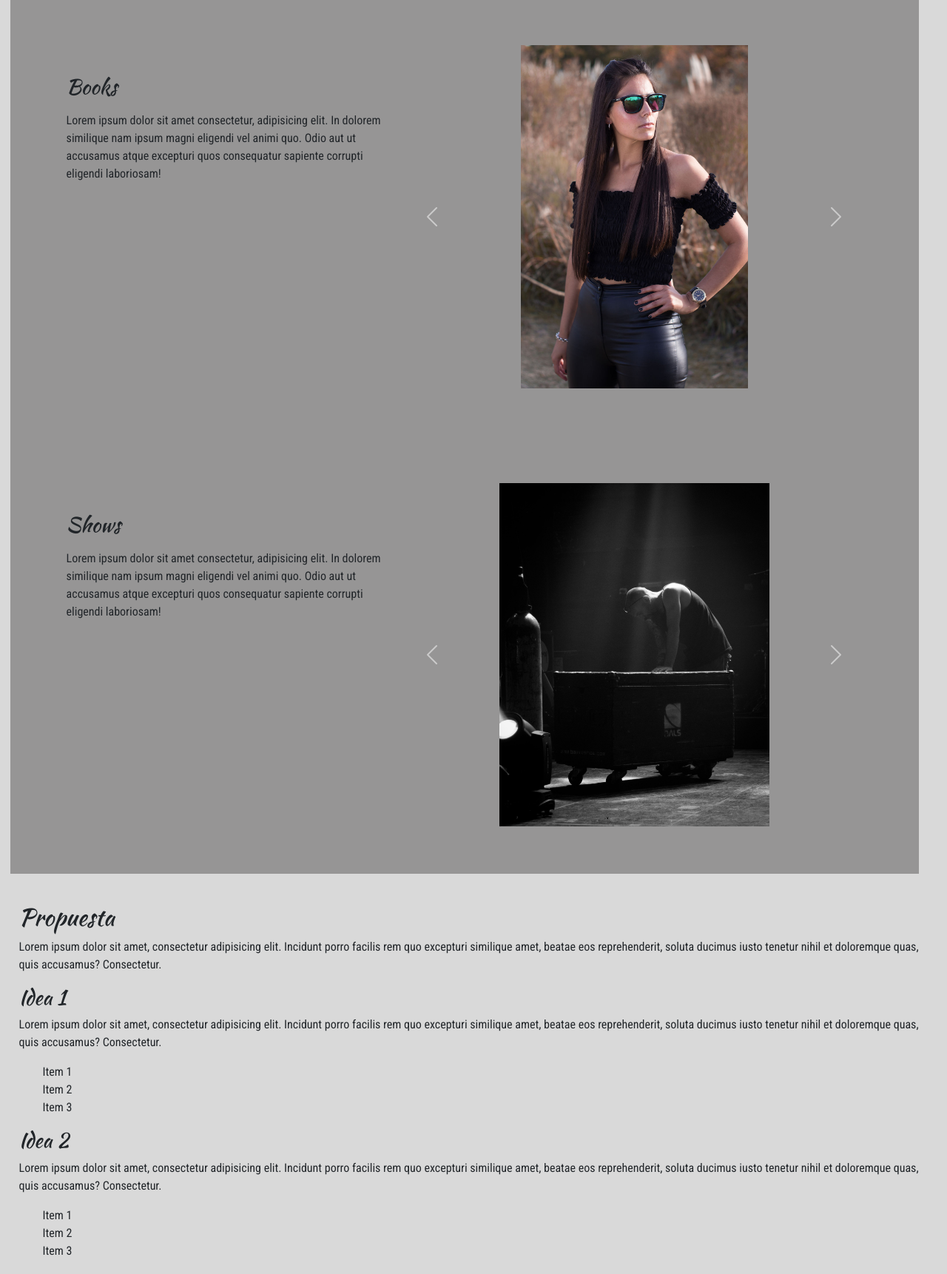
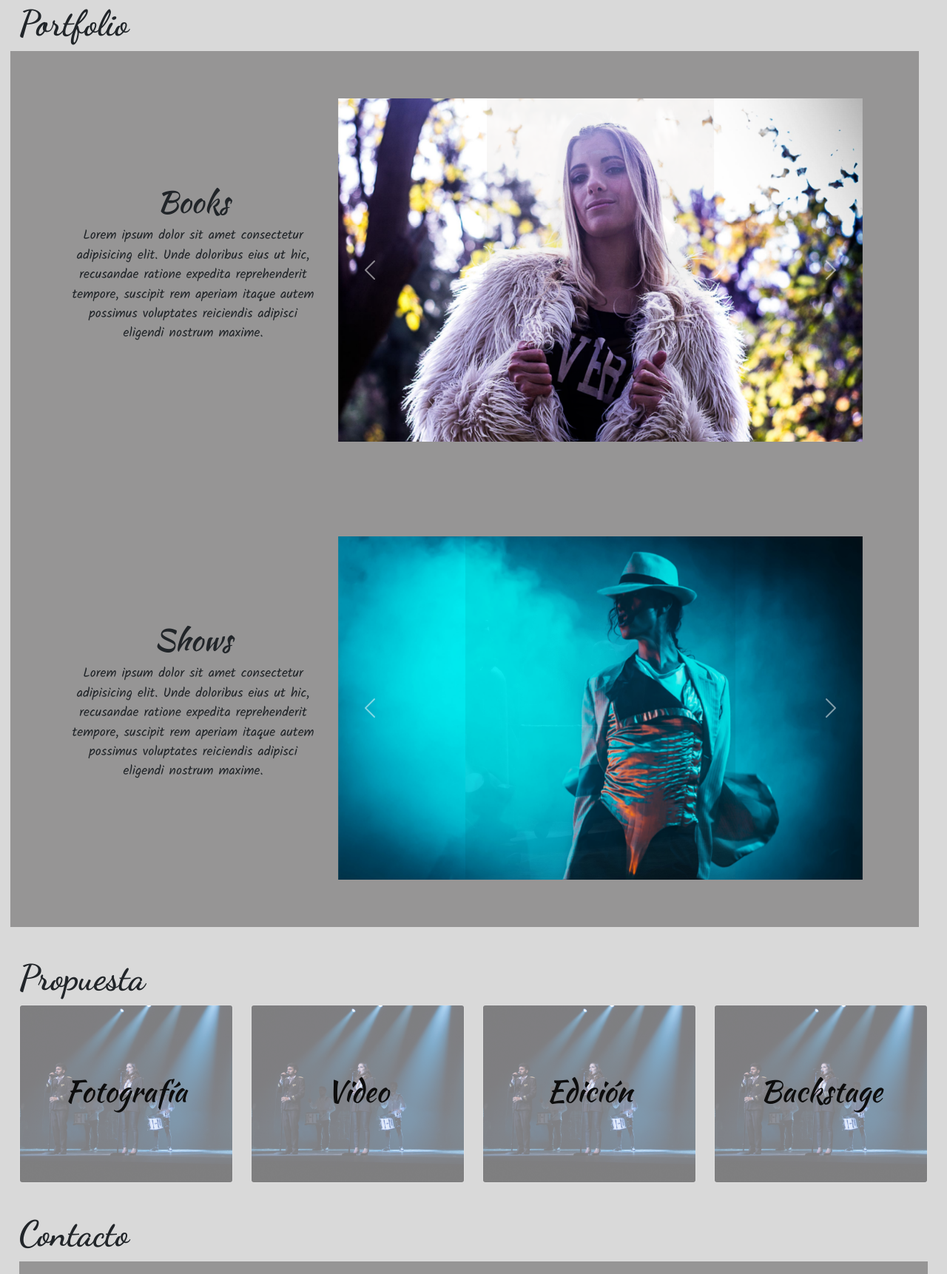
Before and after one commit to mmakenn/hernanmeldifotografia, a website: page pages/website.html in a window 1280 px wide. Shown: the part 578-2300 px from the top of the page at 74% size. Drawn offline with nearby package versions, Linux system fonts and the light colour scheme.

Commit message:
Se modificaron los íconos de redes sociales y su disposición. Se agregó el formato definitivo de las secciones Portfolio y Propuesta. Se modificaron los font-family y ahora estos se importan desde el css, y no desde el HTML

```diff
--- a/index.html
+++ b/index.html
@@ -12,12 +12,6 @@
     <!-- Bootstrap -->
     <link href="https://cdn.jsdelivr.net/npm/bootstrap@5.0.1/dist/css/bootstrap.min.css" rel="stylesheet" integrity="sha384-+0n0xVW2eSR5OomGNYDnhzAbDsOXxcvSN1TPprVMTNDbiYZCxYbOOl7+AMvyTG2x" crossorigin="anonymous">
 
-    <!-- Fonts -->
-    <link rel="preconnect" href="https://fonts.gstatic.com">
-    <link href="https://fonts.googleapis.com/css2?family=Roboto+Condensed&display=swap" rel="stylesheet">
-    <link href="https://fonts.googleapis.com/css2?family=Noto+Sans+JP&display=swap" rel="stylesheet">
-    <link href="https://fonts.googleapis.com/css2?family=Kaushan+Script&display=swap" rel="stylesheet">
-
     <!-- CSS -->
     <link rel="stylesheet" href="css/style.css">
 
@@ -29,7 +23,7 @@
         <img class="hm-logo" src="images/logo-byn.png" alt="Logo Hernán Meldi en Blanco y Negro" loading='lazy'>
         <img class="hm-sign" src="images/firma_gris.png" alt="Firma Hernán Meldi" loading='lazy'>
         <h1 class="fs-5">BOOKS | EVENTOS | FIESTAS | BODAS</h1>
-        <h2 class="fs-6">Fotografía, video, edición.</h2>
+        <h2 class="fs-5">Fotografía, video, edición.</h2>
     </header>
 
     <div>
@@ -48,26 +42,22 @@
         <ul>
             <li> <!-- Boton Instagram -->
                 <a href="https://www.instagram.com/hernanmeldi/" target="_blank">
-                    <img src="icons/instagram-logo.png" alt="Instagram Logo">
-                    <span>Instagram</span>
+                    <img src="icons/instagram-logo.svg" alt="Instagram Logo">
                 </a>
             </li>
             <li> <!-- Boton Pixieset -->
                 <a href="https://hernanmeldi.pixieset.com/" target="_blank">
-                    <img src="icons/p-logo.png" alt="Pixieset Logo">
-                    <span>Pixieset</span>
+                    <img src="icons/p-logo.svg" alt="Pixieset Logo">
                 </a>
             </li>
             <li> <!-- Boton WhatsApp -->
                 <a href="https://wa.link/ai9hd8" target="_blank">
-                    <img src="icons/whatsapp-logo.png" alt="WhatsApp Logo">
-                    <span>WhatsApp</span>
+                    <img src="icons/whatsapp-logo.svg" alt="WhatsApp Logo">
                 </a>
             </li>
             <li> <!-- Boton GoogleMaps -->
                 <a href="https://goo.gl/maps/PgRsoESzAJu4oU3i6" target="_blank">
-                    <img src="icons/maps-logo.png" alt="GoogleMaps Logo">
-                    <span>Buenos Aires, Argentina.</span>
+                    <img src="icons/maps-logo.svg" alt="GoogleMaps Logo">
                 </a>
             </li>
         </ul>
--- a/pages/website.html
+++ b/pages/website.html
@@ -11,12 +11,6 @@
     <!-- Importaciones para darle el estilo de la página -->
     <!-- Bootstrap -->
     <link href="https://cdn.jsdelivr.net/npm/bootstrap@5.0.1/dist/css/bootstrap.min.css" rel="stylesheet" integrity="sha384-+0n0xVW2eSR5OomGNYDnhzAbDsOXxcvSN1TPprVMTNDbiYZCxYbOOl7+AMvyTG2x" crossorigin="anonymous">
-
-    <!-- Fonts -->
-    <link rel="preconnect" href="https://fonts.gstatic.com">
-    <link href="https://fonts.googleapis.com/css2?family=Roboto+Condensed&display=swap" rel="stylesheet">
-    <link href="https://fonts.googleapis.com/css2?family=Noto+Sans+JP&display=swap" rel="stylesheet">
-    <link href="https://fonts.googleapis.com/css2?family=Kaushan+Script&display=swap" rel="stylesheet">
 
     <!-- CSS -->
     <link rel="stylesheet" href="../css/style.css">
@@ -61,7 +55,7 @@
     </header>
 
     <section class="website-contents">
-        <div class="about-me content-container" id="about-me" data-aos="zoom-in-down" data-aos-duration="1000">
+        <div class="about-me content-container" id="about-me">
             <!-- Foto de perfil -->
             <img src="../images/foto-perfil.jpg" alt="Foto de Hernán sosteniendo una cámara antigua" loading='lazy'>
             <div class="text-container">
@@ -86,13 +80,13 @@
             En tablet y mobile: Descripción arriba y Carousel debajo. -->
             <div class="container-fluid row content">
                 <!-- Subtítulo y descripción -->
-                <div class="container col-lg-5 col-12">
+                <div class="container col-lg-4 col-12 subtitle-container">
                     <h3>Books</h3>
-                    <p>Lorem ipsum dolor sit amet consectetur, adipisicing elit. In dolorem similique nam ipsum magni eligendi vel animi quo. Odio aut ut accusamus atque excepturi quos consequatur sapiente corrupti eligendi laboriosam!</p>
+                    <p>Lorem ipsum dolor sit amet consectetur adipisicing elit. Unde doloribus eius ut hic, recusandae ratione expedita reprehenderit tempore, suscipit rem aperiam itaque autem possimus voluptates reiciendis adipisci eligendi nostrum maxime.</p>
                 </div>
 
                 <!-- Carousel -->
-                <div id="carouselBooks" class="carousel slide carousel-fade col-lg-7 col-12" data-bs-ride="carousel">
+                <div id="carouselBooks" class="carousel slide carousel-fade col-lg-8 col-12" data-bs-ride="carousel">
                     <!-- Contenido -->
                     <div class="carousel-inner">
                         <div class="carousel-item active w-100 d-flex justify-content-center align-items-center horizontal-photo-container">
@@ -126,13 +120,13 @@
             En tablet y mobile: Descripción arriba y Carousel debajo. -->
             <div class="container-fluid row content">
                 <!-- Subtítulo y descripción -->
-                <div class="container col-lg-5 col-12">
+                <div class="container col-lg-4 col-12 subtitle-container">
                     <h3>Shows</h3>
-                    <p>Lorem ipsum dolor sit amet consectetur, adipisicing elit. In dolorem similique nam ipsum magni eligendi vel animi quo. Odio aut ut accusamus atque excepturi quos consequatur sapiente corrupti eligendi laboriosam!</p>
+                    <p>Lorem ipsum dolor sit amet consectetur adipisicing elit. Unde doloribus eius ut hic, recusandae ratione expedita reprehenderit tempore, suscipit rem aperiam itaque autem possimus voluptates reiciendis adipisci eligendi nostrum maxime.</p>
                 </div>
 
                 <!-- Carousel -->
-                <div id="carouselTheater" class="carousel slide carousel-fade col-lg-7 col-12" data-bs-ride="carousel">
+                <div id="carouselTheater" class="carousel slide carousel-fade col-lg-8 col-12" data-bs-ride="carousel">
                     <!-- Contenido -->
                     <div class="carousel-inner">
                         <div class="carousel-item active w-100 d-flex justify-content-center align-items-center horizontal-photo-container">
@@ -162,43 +156,47 @@
             </div>
         </div>
 
-        <div class="proposal content-container" id="proposal" data-aos="zoom-in-down" data-aos-duration="1000">
+        <div class="proposal content-container" id="proposal">
             <h2>Propuesta</h2>
-            <!-- Breve descripción -->
-            <p>
-                Lorem ipsum dolor sit amet, consectetur adipisicing elit. Incidunt porro facilis rem quo excepturi similique amet, beatae eos reprehenderit, soluta ducimus iusto tenetur nihil et doloremque quas, quis accusamus? Consectetur.
-            </p>
             <!-- Servicios contemplados -->
+            <div class="row row-cols-1 row-cols-md-2 row-cols-lg-4 g-4">
+                <div class="col">
+                    <div class="card">
+                        <img src="../images/theater/tc1.jpg" class="card-img w-auto" alt="...">
+                        <div class="card-img-overlay">
+                            <h3 class="card-title">Fotografía</h3>
+                        </div>
+                    </div>
+                </div>
+                <div class="col">
+                    <div class="card">
+                        <img src="../images/theater/tc1.jpg" class="card-img w-auto" alt="...">
+                        <div class="card-img-overlay">
+                            <h3 class="card-title">Video</h3>
+                        </div>
+                    </div>
+                </div>
+                <div class="col">
+                    <div class="card">
+                        <img src="../images/theater/tc1.jpg" class="card-img w-auto" alt="...">
+                        <div class="card-img-overlay">
+                            <h3 class="card-title">Edición</h3>
+                        </div>
+                    </div>
+                </div>
+                <div class="col">
+                    <div class="card text-center">
+                        <img src="../images/theater/tc1.jpg" class="card-img w-auto" alt="...">
+                        <div class="card-img-overlay">
+                            <h3 class="card-title">Backstage</h3>
+                        </div>
+                    </div>
+                </div>
+            </div>
 
-            <div class="idea">
-                <h3>Idea 1</h3>
-                <!-- Breve descripción -->
-                <p>
-                    Lorem ipsum dolor sit amet, consectetur adipisicing elit. Incidunt porro facilis rem quo excepturi similique amet, beatae eos reprehenderit, soluta ducimus iusto tenetur nihil et doloremque quas, quis accusamus? Consectetur.
-                </p>
-                <!-- Servicios contemplados -->
-                <ul>
-                    <li>Item 1</li>
-                    <li>Item 2</li>
-                    <li>Item 3</li>
-                </ul>
-            </div>
-            <div class="idea">
-                <h3>Idea 2</h3>
-                <!-- Breve descripción -->
-                <p>
-                    Lorem ipsum dolor sit amet, consectetur adipisicing elit. Incidunt porro facilis rem quo excepturi similique amet, beatae eos reprehenderit, soluta ducimus iusto tenetur nihil et doloremque quas, quis accusamus? Consectetur.
-                </p>
-                <!-- Servicios contemplados -->
-                <ul>
-                    <li>Item 1</li>
-                    <li>Item 2</li>
-                    <li>Item 3</li>
-                </ul>
-            </div>
         </div>
 
-        <div class="contact content-container" id="contact" data-aos="zoom-in-down" data-aos-duration="1000">
+        <div class="contact content-container" id="contact">
             <h2>Contacto</h2>
             <div class="content">
                 <!-- Breve descripción -->
@@ -241,26 +239,22 @@
         <ul>
             <li> <!-- Boton Instagram -->
                 <a href="https://www.instagram.com/hernanmeldi/" target="_blank">
-                    <img src="../icons/instagram-logo.png" alt="Instagram Logo">
-                    <span>Instagram</span>
+                    <img src="../icons/instagram-logo.svg" alt="Instagram Logo">
                 </a>
             </li>
             <li> <!-- Boton Pixieset -->
                 <a href="https://hernanmeldi.pixieset.com/" target="_blank">
-                    <img src="../icons/p-logo.png" alt="Pixieset Logo">
-                    <span>Pixieset</span>
+                    <img src="../icons/p-logo.svg" alt="Pixieset Logo">
                 </a>
             </li>
             <li> <!-- Boton WhatsApp -->
                 <a href="https://wa.link/ai9hd8" target="_blank">
-                    <img src="../icons/whatsapp-logo.png" alt="WhatsApp Logo">
-                    <span>WhatsApp</span>
+                    <img src="../icons/whatsapp-logo.svg" alt="WhatsApp Logo">
                 </a>
             </li>
             <li> <!-- Boton GoogleMaps -->
                 <a href="https://goo.gl/maps/PgRsoESzAJu4oU3i6" target="_blank">
-                    <img src="../icons/maps-logo.png" alt="GoogleMaps Logo">
-                    <span>Buenos Aires, Argentina.</span>
+                    <img src="../icons/maps-logo.svg" alt="GoogleMaps Logo">
                 </a>
             </li>
         </ul>
@@ -269,11 +263,5 @@
     <!-- Inicializo los scripts de Bootstrap -->
     <script src="https://cdn.jsdelivr.net/npm/@popperjs/core@2.9.2/dist/umd/popper.min.js" integrity="sha384-IQsoLXl5PILFhosVNubq5LC7Qb9DXgDA9i+tQ8Zj3iwWAwPtgFTxbJ8NT4GN1R8p" crossorigin="anonymous"></script>
     <script src="https://cdn.jsdelivr.net/npm/bootstrap@5.0.1/dist/js/bootstrap.min.js" integrity="sha384-Atwg2Pkwv9vp0ygtn1JAojH0nYbwNJLPhwyoVbhoPwBhjQPR5VtM2+xf0Uwh9KtT" crossorigin="anonymous"></script>
-
-    <!-- Inicializo transiciones AOS -->
-    <script src="https://unpkg.com/aos@next/dist/aos.js"></script>
-    <script>
-        AOS.init();
-    </script>
 </body>
 </html>
--- a/scss/layout/_body.scss
+++ b/scss/layout/_body.scss
@@ -3,6 +3,7 @@
     width: 100%;
     background-color: map-get($colors , light);
     font-family: map-get($fonts , general), map-get($fonts , secondary);
+    font-size: 1.1rem;
     display: flex;
     flex-direction: column;
     justify-content: space-between;
@@ -27,9 +28,11 @@
 
     h2{
         font-family: map-get($fonts , titles), map-get($fonts , titles-secondary);
+        font-size: 3rem;
     }
 
     h3{
-        font-family: map-get($fonts , titles), map-get($fonts , titles-secondary);
+        font-family: map-get($fonts , subtitles), map-get($fonts , titles-secondary);
+        font-size: 2.5rem;
     }
 }
--- a/scss/layout/_header.scss
+++ b/scss/layout/_header.scss
@@ -6,6 +6,10 @@ $padding-header-img: 1rem;
     nav{
         /* En 'website.html' el header es un navbar de Bootstrap  */
         background-color: map-get($colors , dark);
+
+        a{
+            letter-spacing: 0.1rem;
+        }
     }
 
     img{
--- a/scss/utilities/_fonts.scss
+++ b/scss/utilities/_fonts.scss
@@ -1,6 +1,13 @@
+@import url('https://fonts.googleapis.com/css2?family=Dancing+Script:wght@700&display=swap'); /* 'Dancing Script' */
+@import url('https://fonts.googleapis.com/css2?family=Kalam:wght@300;400&display=swap'); /* 'Kalam' */
+@import url('https://fonts.googleapis.com/css2?family=Kaushan+Script&display=swap'); /* 'Kaushan Script' */
+@import url('https://fonts.googleapis.com/css2?family=Roboto+Condensed:ital@1&display=swap'); /* 'Roboto Condensed' */
+
 $fonts: (
     general: 'Roboto Condensed',
     secondary: sans-serif,
-    titles: 'Kaushan Script',
-    titles-secondary: cursive
+    subtitles: 'Kaushan Script',
+    cursive: cursive,
+    handwriting: 'Kalam',
+    titles: 'Dancing Script'
 );
--- a/scss/views/website/_aboutme.scss
+++ b/scss/views/website/_aboutme.scss
@@ -27,12 +27,13 @@
 
     div{
         margin-left: 2vw;
-        text-align: justify;
+        text-align: center;
 
         h2{
             text-align: left;
         }
         p{
+            font-family: map-get($fonts, handwriting), map-get($fonts, handwriting-secondary);
             strong{
                 font-size: 1.25em;
             }
--- a/scss/views/website/_portfolio.scss
+++ b/scss/views/website/_portfolio.scss
@@ -5,14 +5,15 @@
     }
 
     div{
-        div{
-            h3{
-                margin-top: 5vh;
-                margin-bottom: 2vh;
-            }
+        .subtitle-container{
+            display: flex;
+            flex-direction: column;
+            align-items: center;
+            justify-content: center;
 
             p{
-
+                font-family: map-get($fonts, handwriting), map-get($fonts, handwriting-secondary);
+                text-align: center;
             }
         }
 
--- a/scss/views/website/_proposal.scss
+++ b/scss/views/website/_proposal.scss
@@ -1,4 +1,19 @@
 /* <-- WEBSITE-CONTENTS PROPOSAL --> */
 .proposal{
+    .card{
+        .card-img{
+            opacity: 0.5;
+        }
 
+        .card-img-overlay{
+            display: flex;
+            align-items: center;
+            justify-content: center;
+
+
+            .card-title{
+                color: map-get($colors , dark);
+            }
+        }
+    }
 }
```
Also changed, not shown: package.json (+9 -1 lines), scss/layout/_footer.scss (+1 -21 lines), css/style.css, icons/instagram-logo.png (deleted), icons/instagram-logo.svg (added), icons/maps-logo.png (deleted), icons/maps-logo.svg (added), icons/p-logo.png (deleted), icons/p-logo.svg (added), icons/whatsapp-logo.png (deleted), icons/whatsapp-logo.svg (added), 1 other file.
